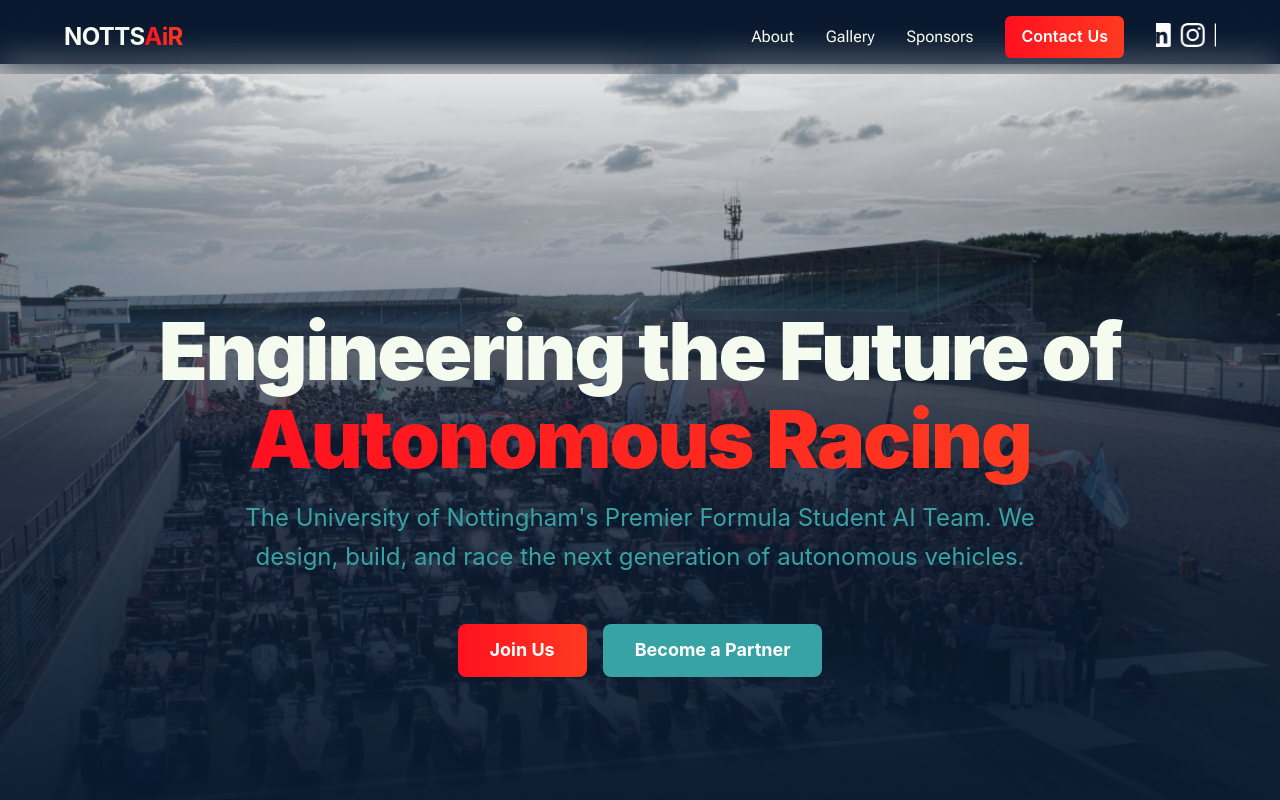
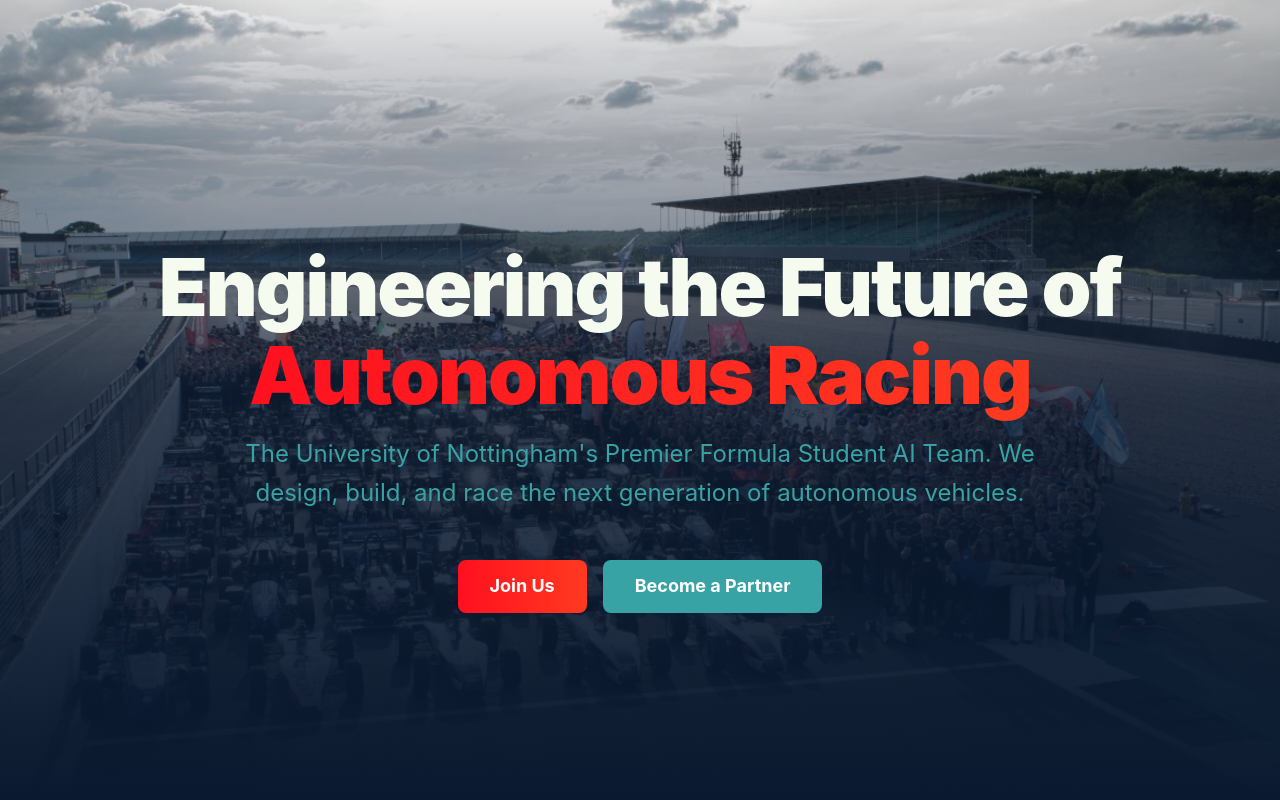
Before and after one commit to NOTTSAIR/NOTTSAIR-Website, a React (Create React App) app: page / in a window 1280 px wide. Shown: the top 800 px of the page. Built offline with nearby package versions, Linux system fonts and the light colour scheme.

Commit message:
WEB - Removed Logo sliding bar and added navbar popup

```diff
--- a/src/components/LogoLoop.js
+++ b/src/components/LogoLoop.js
@@ -1,5 +1,8 @@
+// Unused Logo Sliding Window
+
 import { useCallback, useEffect, useMemo, useRef, useState, memo } from 'react';
 import './LogoLoop.css';
+
 
 const ANIMATION_CONFIG = { SMOOTH_TAU: 0.25, MIN_COPIES: 2, COPY_HEADROOM: 2 };
 
--- a/src/components/NavBar.css
+++ b/src/components/NavBar.css
@@ -6,13 +6,15 @@
     left: 0;
     right: 0;
     z-index: 1000;
-    background: --header-background;
+
     backdrop-filter: blur(16px);
-    transition: all 0.3s ease;
+    transition: transform 0.3s ease, box-shadow 0.3s ease;
+    transform: translateY(-100%);
 }
 
 .header.shadow {
     box-shadow: 0 25px 50px -12px var(--shadow);
+    transform: translateY(0);
 }
 
 .header-content {
@@ -56,7 +58,7 @@
 
 
 .nav-link:hover {
-    color: var(--color-secondary);
+    color: var(--dark-red);
 }
 
 .cta-button {
@@ -75,7 +77,7 @@
 
 
 .social-links {
-    width: 60px;
+
     height: 40px;
     display: flex;
     align-items: center;
--- a/src/components/NavBar.js
+++ b/src/components/NavBar.js
@@ -1,8 +1,8 @@
 import React, { useState, useEffect} from 'react';
 import { Link, NavLink, useLocation, useNavigate } from 'react-router-dom';
 import VariableProximity from './VariableProximity.js'; // Import the component
-import LogoLoop from './LogoLoop';
-import { SiInstagram, SiLinkedin } from 'react-icons/si';
+
+
 
 import './NavBar.css';
 
@@ -16,7 +16,7 @@
 
     useEffect(() => {
         const handleScroll = () => {
-            setHeaderShadow(window.scrollY > 50);
+            setHeaderShadow(window.scrollY > 100);
         };
 
         window.addEventListener('scroll', handleScroll);
@@ -48,17 +48,6 @@
         toFontVariationSettings: "'wght' 1000, 'opsz' 40",
         falloff: 'linear'
     }
-
-
-const techLogos = [
-    { node: <SiInstagram />, title: "Instagram", href: "https://www.instagram.com/nottsair/" },
-    {node: <SiLinkedin />, title: "Linkedin", href: "https://www.linkedin.com/company/airnotts/" },
-
-    { node: <SiInstagram />, title: "Instagram", href: "https://www.instagram.com/nottsair/" },
-    { node: <SiLinkedin />, title: "Linkedin", href: "https://www.linkedin.com/company/airnotts/" },
-];
-
-
 
 
 
@@ -106,17 +95,34 @@
                                 <VariableProximity label="Contact Us" {...proximityProps} />
                             </a>
                             <div className="social-links" style={{ overflow: 'hidden' }}>
-                                <LogoLoop
-                                    logos={techLogos}
-                                    speed={40}
-                                    direction="left"
-                                    logoHeight={24}
-                                    gap={30}
-                                    hoverSpeed={5}
-                                    scaleOnHover
-
-
-                                />
+                                <a
+                                    href="https://www.instagram.com/nottsair/"
+                                    className="social-link"
+                                    rel="noopener noreferrer"
+                                    target="_blank"
+                                >
+                                    <svg
+                                        className="social-icon"
+                                        fill="currentColor"
+                                        viewBox="0 0 24 24"
+                                    >
+                                        <path d="M12 2.163c3.204 0 3.584.012 4.85.07 3.252.148 4.771 1.691 4.919 4.919.058 1.265.069 1.645.069 4.85s-.011 3.584-.069 4.85c-.149 3.225-1.664 4.771-4.919 4.919-1.266.058-1.644.07-4.85.07s-3.584-.012-4.85-.07c-3.252-.148-4.771-1.691-4.919-4.919-.058-1.265-.069-1.645-.069-4.85s.011-3.584.069-4.85c.149-3.225 1.664-4.771 4.919-4.919 1.266-.057 1.644-.069 4.85-.069zm0-2.163c-3.259 0-3.667.014-4.947.072-4.358.2-6.78 2.618-6.98 6.98-.059 1.281-.073 1.689-.073 4.948s.014 3.667.072 4.947c.2 4.358 2.618 6.78 6.98 6.98 1.281.058 1.689.072 4.948.072s3.667-.014 4.947-.072c4.358-.2 6.78-2.618 6.98-6.98.059-1.281.073-1.689.073-4.948s-.014-3.667-.072-4.947c-.2-4.358-2.618-6.78-6.98-6.98-1.281-.058-1.689-.072-4.948-.072zm0 5.838c-3.403 0-6.162 2.759-6.162 6.162s2.759 6.162 6.162 6.162 6.162-2.759 6.162-6.162-2.759-6.162-6.162-6.162zm0 10.162c-2.209 0-4-1.79-4-4s1.791-4 4-4 4 1.79 4 4-1.791 4-4 4zm6.406-11.845c-.796 0-1.441.645-1.441 1.44s.645 1.44 1.441 1.44 1.441-.645 1.441-1.44-.645-1.44-1.441-1.44z"></path>
+                                    </svg>
+                                </a>
+                                <a
+                                    href="https://www.linkedin.com/company/airnotts/"
+                                    className="social-link"
+                                    rel="noopener noreferrer"
+                                    target="_blank"
+                                >
+                                    <svg
+                                        className="social-icon"
+                                        fill="currentColor"
+                                        viewBox="0 0 24 24"
+                                    >
+                                        <path d="M19 0h-14c-2.761 0-5 2.239-5 5v14c0 2.761 2.239 5 5 5h14c2.762 0 5-2.239 5-5v-14c0-2.761-2.238-5-5-5zm-11 19h-3v-11h3v11zm-1.5-12.268c-.966 0-1.75-.79-1.75-1.764s.784-1.764 1.75-1.764 1.75.79 1.75 1.764-.783 1.764-1.75 1.764zm13.5 12.268h-3v-5.604c0-3.368-4-3.113-4 0v5.604h-3v-11h3v1.765c1.396-2.586 7-2.777 7 2.476v6.759z"></path>
+                                    </svg>
+                                </a>
 
                             </div>
                         </nav>
--- a/src/pages/Hero.css
+++ b/src/pages/Hero.css
@@ -1,6 +1,5 @@
 .hero {
     min-height: 100vh;
-    margin-top: 5%;
     display: flex;
     align-items: center;
     justify-content: center;
```
